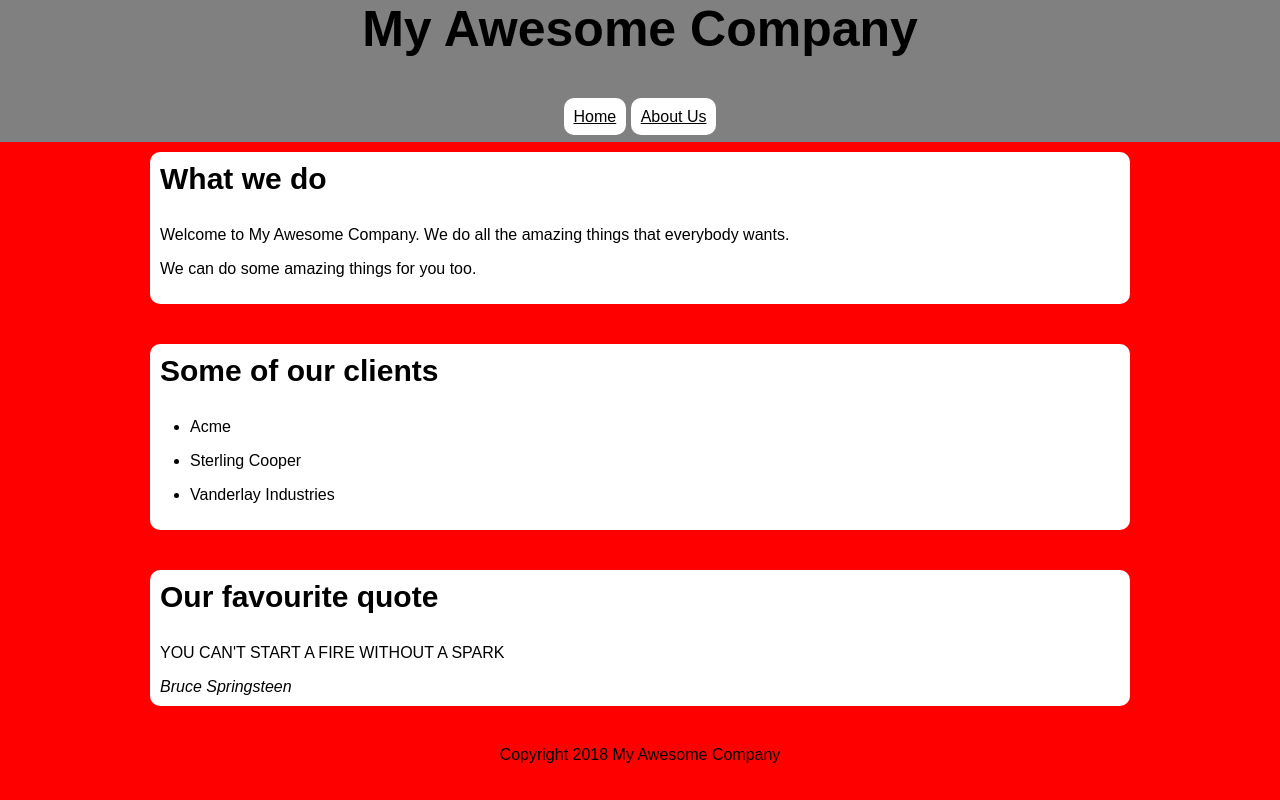
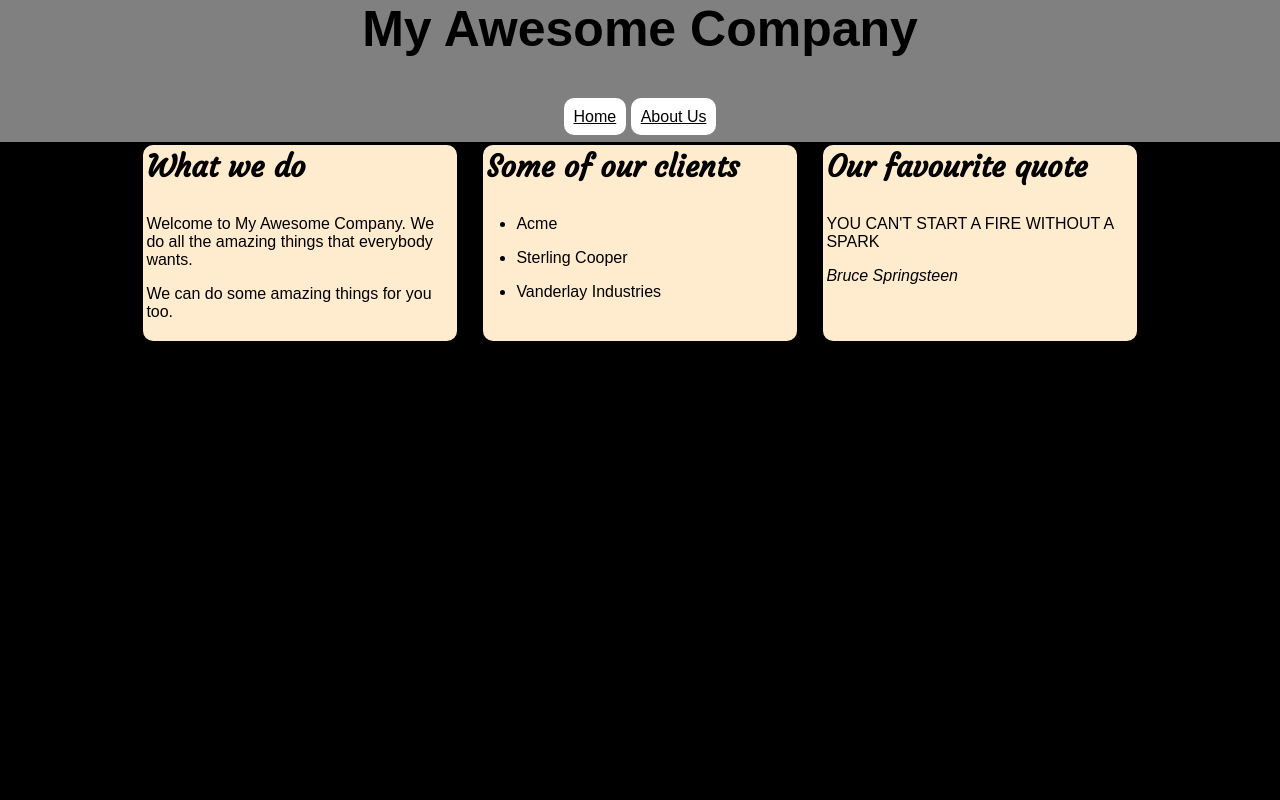
Before and after one commit to meeum-student/site-in-a-day-20180829, a plain HTML site: page index.html in a window 1280 px wide. Drawn offline with Linux system fonts and the light colour scheme.

Commit message:
added google fonts and some other stuff

```diff
--- a/index.html
+++ b/index.html
@@ -4,6 +4,8 @@
 
     <head>
         <title>My Awesome Website</title>
+
+        <link href="https://fonts.googleapis.com/css?family=Courgette" rel="stylesheet">
 
         <link rel="stylesheet" href="style.css">
 
--- a/style.css
+++ b/style.css
@@ -102,3 +102,29 @@ nav a:hover {
 
 
 }
+
+
+@media screen and (min-width: 768px) {
+
+    body {
+        background-color: black;
+    }
+
+    main {
+        display: grid;
+        grid-template-columns: 1fr 1fr 1fr;
+
+        grid-gap: 20px;
+    }
+
+    .item {
+        background-color: RGB(255, 235, 205);
+    }
+
+    h2 {
+        font-family: 'Courgette', cursive;
+
+    }
+
+
+}
```
Also changed, not shown: about.html (+2 -0 lines).
